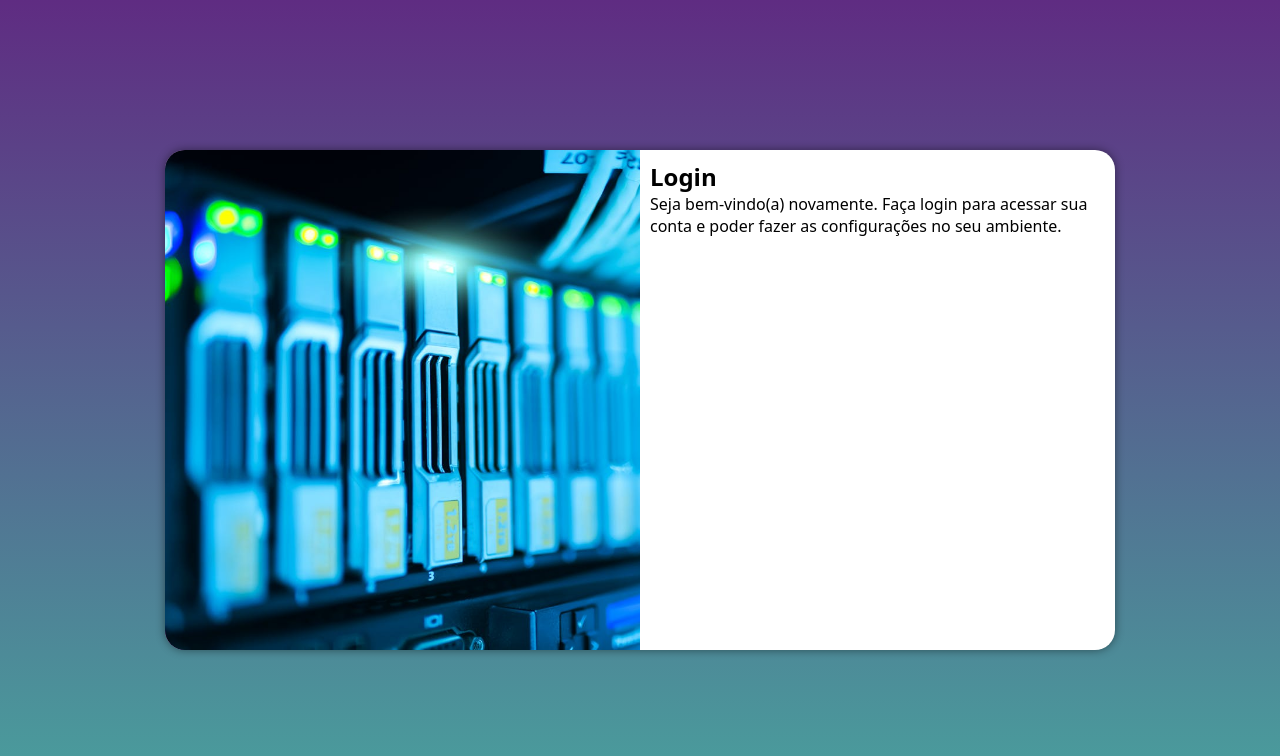
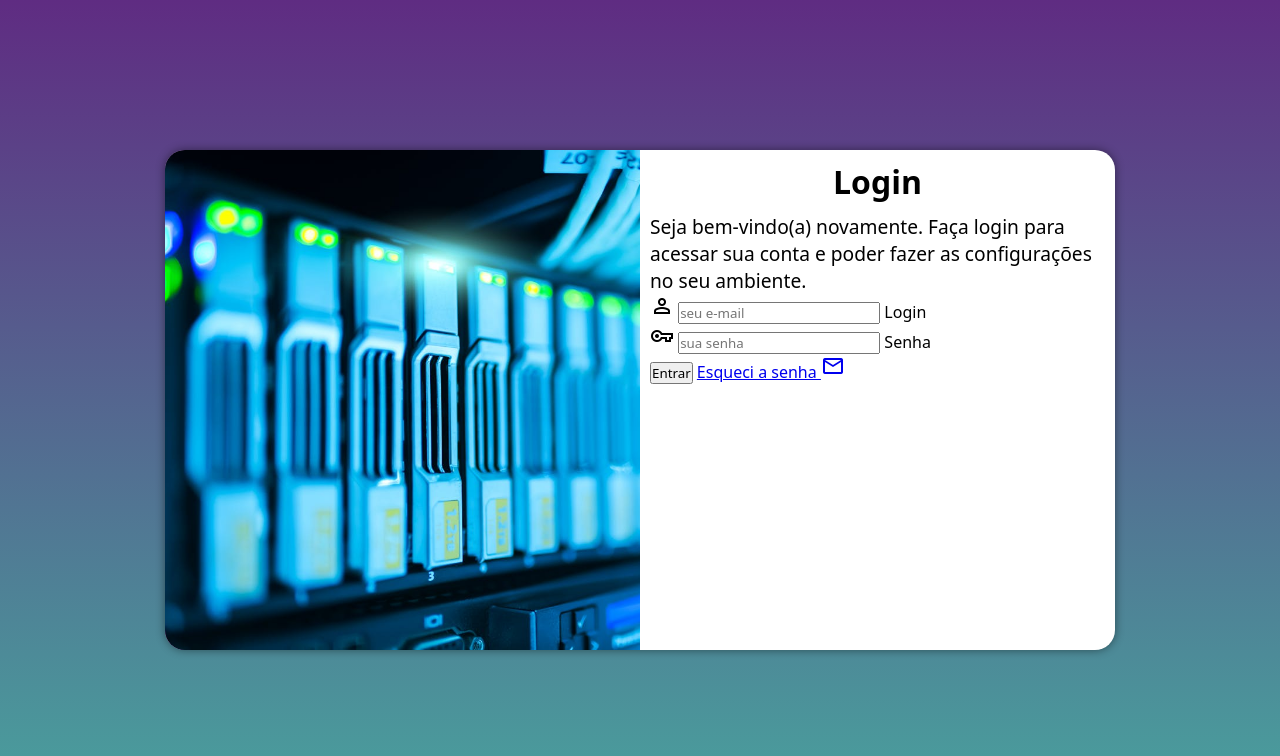
Before and after one commit to FillipiMadureira/projeto-login, a plain HTML site: page index.html in a window 1280 px wide. Drawn offline with nearby package versions, Linux system fonts and the light colour scheme.

Commit message:
add de formulario

```diff
--- a/estilos/meida-query.css
+++ b/estilos/meida-query.css
@@ -42,4 +42,12 @@
         float: right;
         width: 50%;
     }
+
+    div#formulario > h1 {
+        font-size: 2em;
+    }
+
+    div#formulario > p {
+        font-size: 1.2em;
+    }
 }
--- a/estilos/style.css
+++ b/estilos/style.css
@@ -53,3 +53,12 @@
         display: block;
         padding: 10px;
     }
+
+    div#formulario > h1 {
+        text-align: center;
+        margin-bottom: 10px;
+    }
+
+    div#formulario > p {
+        font-size: 0.8em;
+    }
--- a/index.html
+++ b/index.html
@@ -3,7 +3,8 @@
 <head>
     <meta charset="UTF-8">
     <meta name="viewport" content="width=device-width, initial-scale=1.0">
-    <title>Document</title>
+    <title>Login</title>
+    <link href="https://fonts.googleapis.com/css2?family=Material+Symbols+Outlined" rel="stylesheet" />
     <link rel="stylesheet" href="estilos/style.css">
     <link rel="stylesheet" href="estilos/meida-query.css">
 </head>
@@ -17,7 +18,22 @@
             <div id="formulario">
                 <h1>Login</h1>
                 <p>Seja bem-vindo(a) novamente. Faça login para acessar sua conta e poder fazer as configurações no seu ambiente.</p>
-                <form action="login.php" method="post"></form>
+                <form action="login.php" method="post" autocomplete="on">
+                    <div class="campo">
+                        <span class="material-symbols-outlined">person</span>
+                        <input type="email" name="login" id="ilogin" placeholder="seu e-mail" autocomplete="email" required maxlength="30">
+                        <label for="ilogin">Login</label>
+                    </div>
+                    <div class="campo">
+                        <span class="material-symbols-outlined">vpn_key</span>
+                        <input type="password" name="senha" id="isenha" placeholder="sua senha" autocomplete="current-password" required minlength="8" maxlength="20">
+                        <label for="isenha">Senha</label>
+                    </div>
+                    <input type="submit" value="Entrar">
+                    <a href="esqueci.html">
+                        Esqueci a senha <span class="material-symbols-outlined">mail</span>
+                    </a>
+                </form>
             </div>
         </section>
     </main>
```
